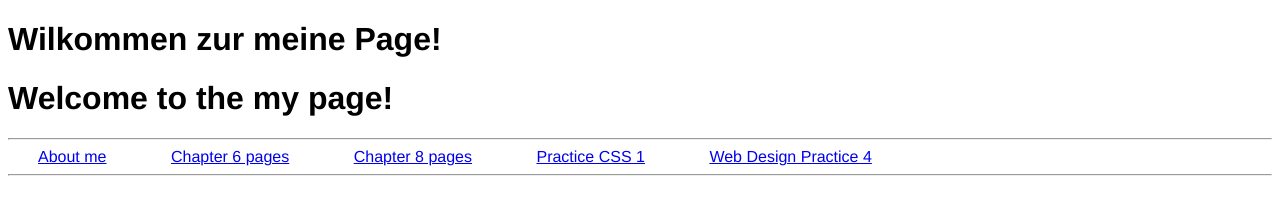
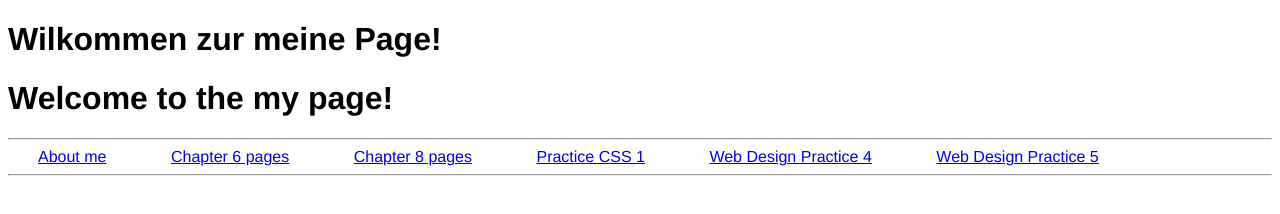
Before and after one commit to Kuroyuki-Kaze/Kuroyuki-Kaze.github.io, a plain HTML site: page index.html in a window 1280 px wide. Drawn offline with Linux system fonts and the light colour scheme.

Commit message:
update index

```diff
--- a/index.html
+++ b/index.html
@@ -19,6 +19,7 @@
     <a href="chapter8" style="margin:25px;padding:5px;">Chapter 8 pages</a>
     <a href="practice_css1" style="margin:25px;padding:5px;">Practice CSS 1</a>
     <a href="WD4" style="margin:25px;padding:5px;">Web Design Practice 4</a>
+    <a href="WD5" style="margin:25px;padding:5px;">Web Design Practice 5</a>
     <hr>
 </body>
 </html>
```
